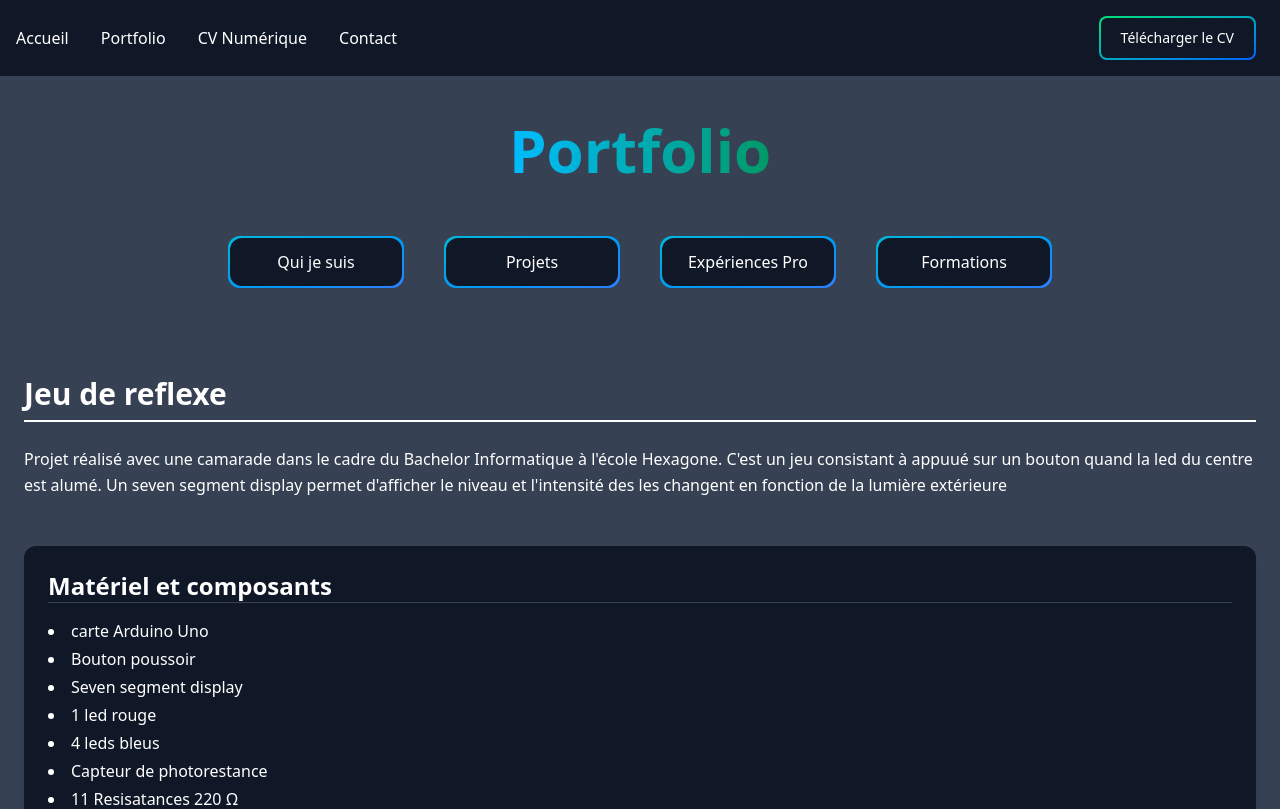
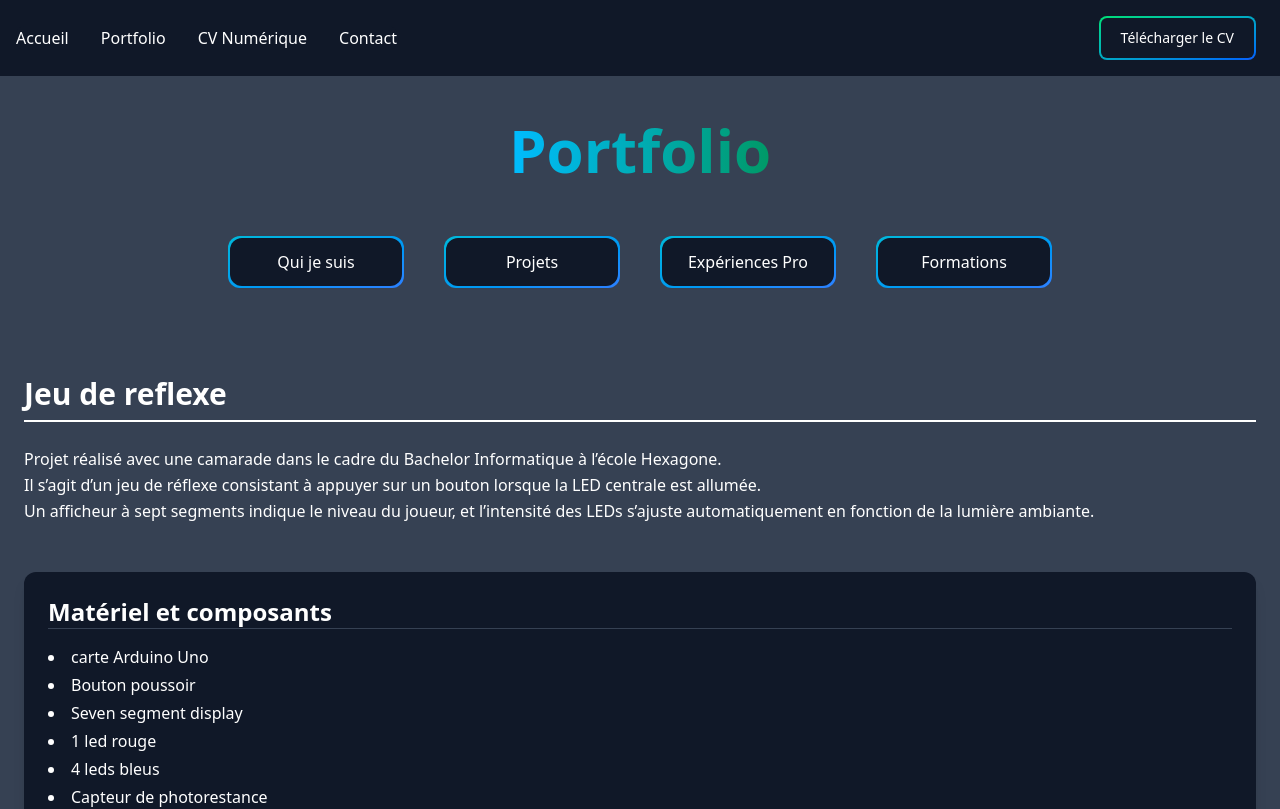
Before and after one commit to Haiku-na/Portfolio, a React (Vite) app: page /portfolio/projets/jeulumiere in a window 1280 px wide. Shown: the top 809 px of the page. Built offline with nearby package versions, Linux system fonts and the light colour scheme.

Commit message:
mise en page

```diff
--- a/src/pages/portfolio/projets/Lumiere.jsx
+++ b/src/pages/portfolio/projets/Lumiere.jsx
@@ -12,9 +12,9 @@ export default function Lumiere() {
           <h2 className="text-3xl font-bold border-b-2 border-white pb-2">Jeu de reflexe</h2>
 
           <p className=" leading-relaxed">
-            Projet réalisé avec une camarade dans le cadre du Bachelor Informatique à l'école Hexagone.
-            C'est un jeu consistant à appuué sur un bouton quand la led du centre est alumé.
-            Un seven segment display permet d'afficher le niveau et l'intensité des les changent en fonction de la lumière extérieure
+            Projet réalisé avec une camarade dans le cadre du Bachelor Informatique à l’école Hexagone. <br />
+            Il s’agit d’un jeu de réflexe consistant à appuyer sur un bouton lorsque la LED centrale est allumée. <br />
+            Un afficheur à sept segments indique le niveau du joueur, et l’intensité des LEDs s’ajuste automatiquement en fonction de la lumière ambiante.
           </p>
         </section>
 
--- a/src/pages/portfolio/projets/Recrutement.jsx
+++ b/src/pages/portfolio/projets/Recrutement.jsx
@@ -12,9 +12,8 @@ export default function Recrutement() {
           <h2 className="text-3xl font-bold border-b-2 border-white pb-2">Tamamonstra – Tamagotchi Arduino</h2>
 
           <p className=" leading-relaxed">
-            Projet réalisé dans le cadre du Bachelor Informatique à l'école Hexagone.
-            Tamamonstra est un Tamagotchi interactif où l’utilisateur prend soin d’un petit monstre virtuel.
-            Le monstre doit manger, dormir, jouer, se laver et être soigné, et peut partir à l’aventure pour gagner de l’argent et des ressources.
+            Projet réalisé en équipe de trois dans le cadre du Pré-Master of Science à Epitech. <br />
+            Il s’agit d’un site de recrutement sur le thème du fantastique médiéval. L’objectif du projet était de concevoir un site web complet intégrant un frontend, un backend et une API REST. <br />
           </p>
         </section>
 
```
Also changed, not shown: src/pages/portfolio/projets/Minouverse.jsx (line endings or trailing spaces).
